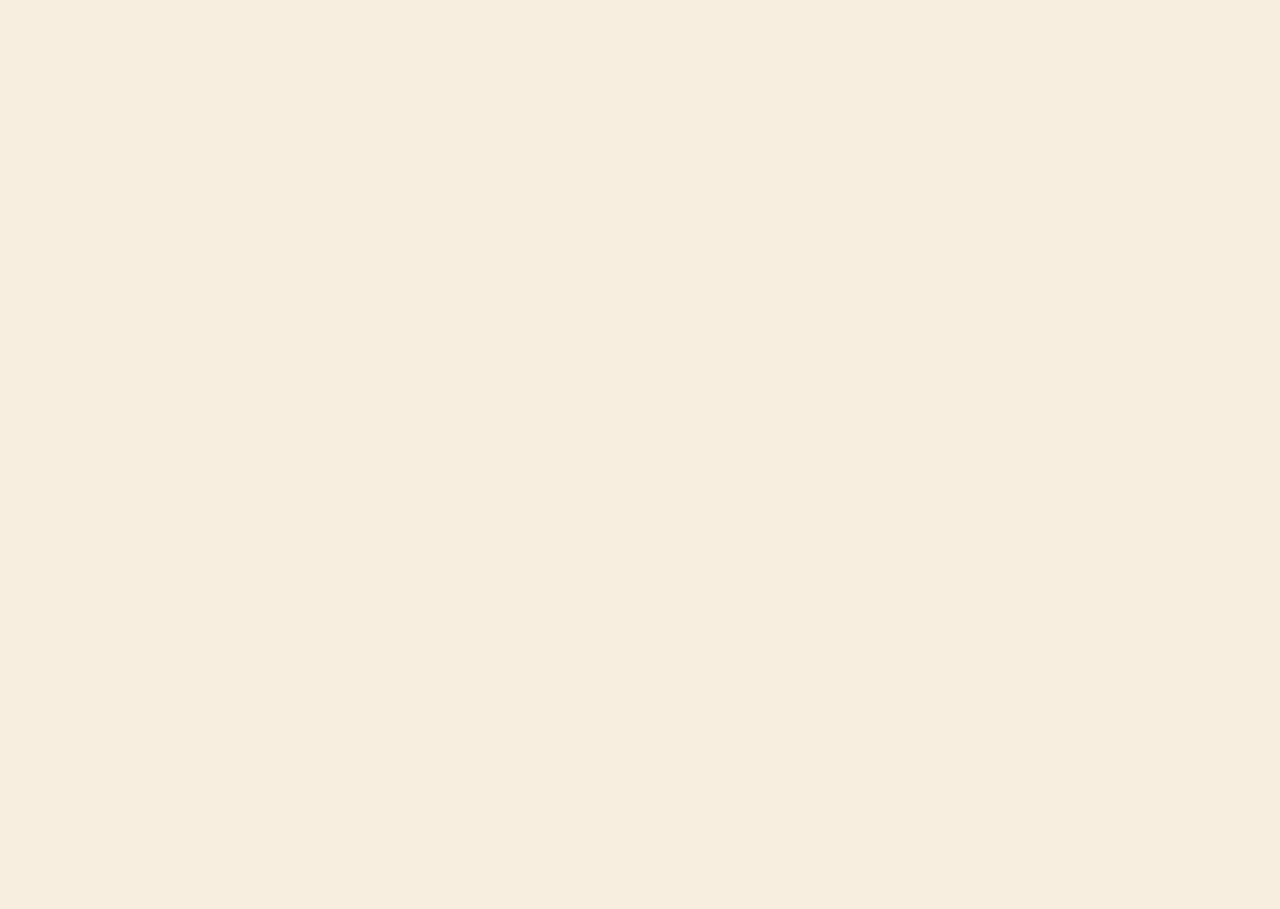
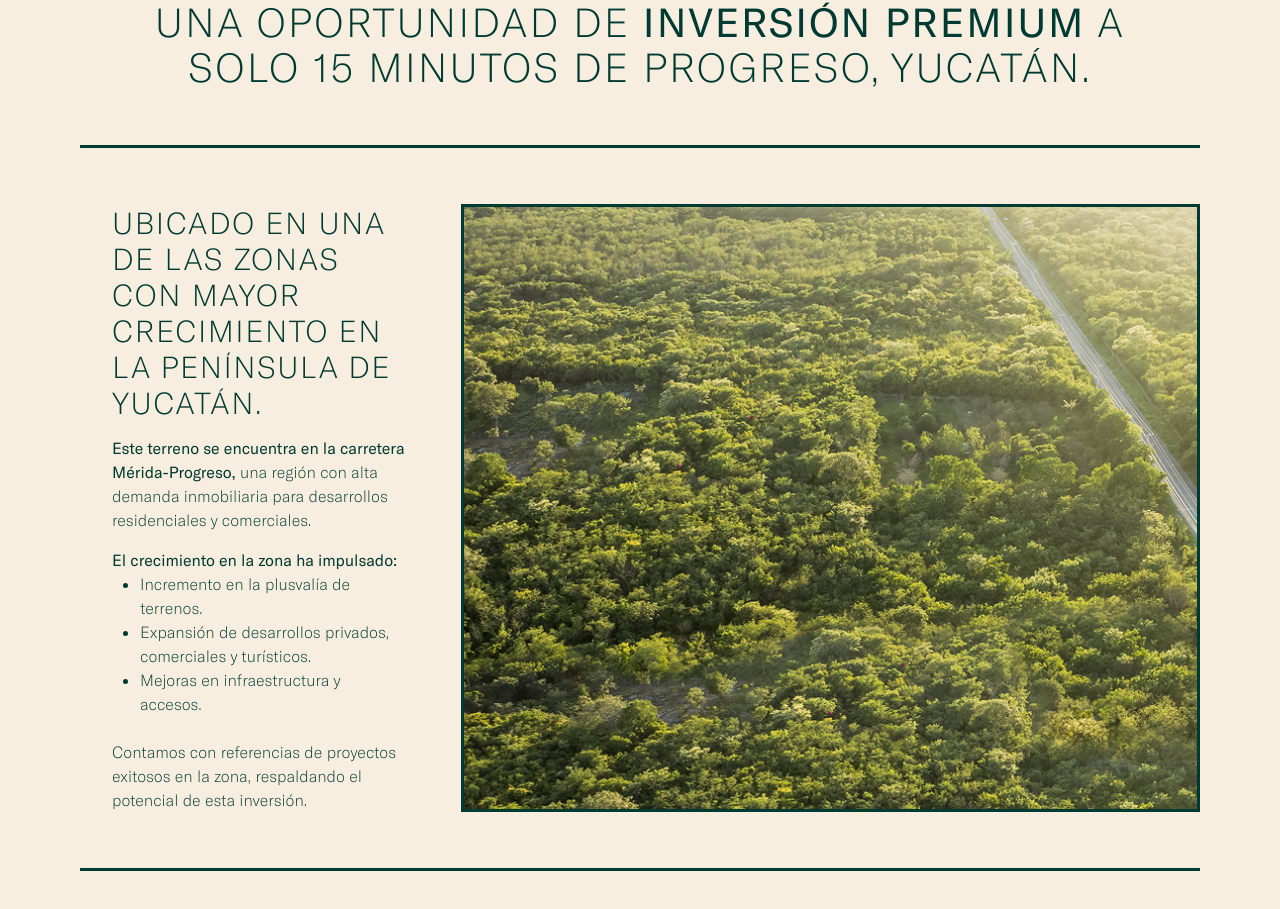
Before and after one commit to epsilonxaos/san-ignacio2, a React (Vite) app: page / in a window 1280 px wide. Shown: the part 751-1660 px from the top of the page. Before the commit the page ends 800 px from the top, so only its background shows below. Built offline with nearby package versions, Linux system fonts and the light colour scheme.

Commit message:
feat(Home): :sparkles: Agregar componente Information y actualizar estilos de texto en componentes existentes

```diff
--- a/src/components/Text.tsx
+++ b/src/components/Text.tsx
@@ -7,18 +7,32 @@ import parse from 'html-react-parser'
 const Text = ({ children, className, parseHtml }: TextProps) => {
 	if (parseHtml && !children) return null
 
-	if (parseHtml) return <div className={cn('mb-4 text-sm', className)}>{parse(children as string)}</div>
+	if (parseHtml)
+		return (
+			<div className={cn('text-verde-oscuro mb-4 text-sm font-thin md:text-base', className)}>
+				{parse(children as string)}
+			</div>
+		)
 
-	return <p className={cn('mb-4 text-sm', className)}>{children}</p>
+	return <p className={cn('text-verde-oscuro mb-4 text-sm font-thin md:text-base', className)}>{children}</p>
 }
 
 const Title = ({ children, className, parseHtml }: TitleProps) => {
 	if (parseHtml && !children) return null
 
 	if (parseHtml)
-		return <div className={cn('mb-8 text-lg font-bold md:text-xl', className)}>{parse(children as string)}</div>
+		return (
+			<div
+				className={cn('text-verde-oscuro mb-8 text-base font-thin uppercase lg:text-3xl lg:tracking-wider', className)}>
+				{parse(children as string)}
+			</div>
+		)
 
-	return <h3 className={cn('mb-8 text-lg font-bold md:text-xl', className)}>{children}</h3>
+	return (
+		<h3 className={cn('text-verde-oscuro mb-8 text-base font-thin uppercase lg:text-3xl lg:tracking-wider', className)}>
+			{children}
+		</h3>
+	)
 }
 
 Text.Title = Title
--- a/src/pages/home/Banner.jsx
+++ b/src/pages/home/Banner.jsx
@@ -5,7 +5,7 @@ const Banner = () => {
 	return (
 		<SectionContainer className='py-10 md:py-14'>
 			<img
-				className='h-auto min-h-[450px] w-full object-cover object-right'
+				className='border-verde-oscuro h-auto min-h-[450px] w-full border-[3px] object-cover object-right'
 				src={img}
 				alt='Imagen de portada'
 			/>
--- a/src/pages/home/Index.jsx
+++ b/src/pages/home/Index.jsx
@@ -1,11 +1,13 @@
 import About from '@pages/About'
 import Banner from '@pages/home/Banner'
+import Information from '@pages/home/Information'
 
 const Index = () => {
 	return (
-		<div>
+		<>
 			<Banner />
-		</div>
+			<Information />
+		</>
 	)
 }
 
--- /dev/null
+++ b/src/pages/home/Information.jsx
@@ -0,0 +1,71 @@
+import Img from '@assets/img/placeholder.jpg'
+import SectionContainer from '@components/SectionContainer'
+import Text from '@components/Text'
+
+const Information = () => {
+	return (
+		<>
+			<SloganText />
+			<Location />
+		</>
+	)
+}
+
+const SloganText = () => {
+	return (
+		<SectionContainer
+			borderBottom
+			borderTop
+			className='py-10 md:py-14'>
+			<Text.Title className='mx-auto mb-0 max-w-[1050px] text-center font-thin lg:text-[40px] lg:leading-[45px]'>
+				UNA OPORTUNIDAD DE <span className='font-normal'>INVERSIÓN PREMIUM</span> A <br className='hidden md:block' />{' '}
+				SOLO 15 MINUTOS DE PROGRESO, YUCATÁN.
+			</Text.Title>
+		</SectionContainer>
+	)
+}
+
+const Location = () => {
+	return (
+		<SectionContainer
+			borderBottom
+			className='py-10 md:py-14'>
+			<div className='grid gap-6 md:grid-cols-2 lg:grid-cols-3'>
+				<div className='col-span-1 md:px-8'>
+					<Text.Title className={'md:mb-4'}>
+						Ubicado en una de las zonas con mayor crecimiento en la península de Yucatán.
+					</Text.Title>
+
+					<Text>
+						<span className='font-normal'>Este terreno se encuentra en la carretera Mérida-Progreso,</span> una región
+						con alta demanda inmobiliaria para desarrollos residenciales y comerciales.
+					</Text>
+					<Text className={'mb-0 font-normal'}>El crecimiento en la zona ha impulsado:</Text>
+					<ul className='text-verde-oscuro mb-6 ml-2 list-disc pl-5'>
+						<li>
+							<Text className={'mb-0'}>Incremento en la plusvalía de terrenos.</Text>
+						</li>
+						<li>
+							<Text className={'mb-0'}>Expansión de desarrollos privados, comerciales y turísticos.</Text>
+						</li>
+						<li>
+							<Text className={'mb-0'}>Mejoras en infraestructura y accesos.</Text>
+						</li>
+					</ul>
+					<Text className={'md:mb-0'}>
+						Contamos con referencias de proyectos exitosos en la zona, respaldando el potencial de esta inversión.
+					</Text>
+				</div>
+				<div className='col-span-1 lg:col-span-2'>
+					<img
+						className='border-verde-oscuro aspect-square h-full min-h-[230px] w-full border-[3px] object-cover object-center lg:aspect-auto'
+						src={Img}
+						alt='Imagen cercania mar'
+					/>
+				</div>
+			</div>
+		</SectionContainer>
+	)
+}
+
+export default Information
```
